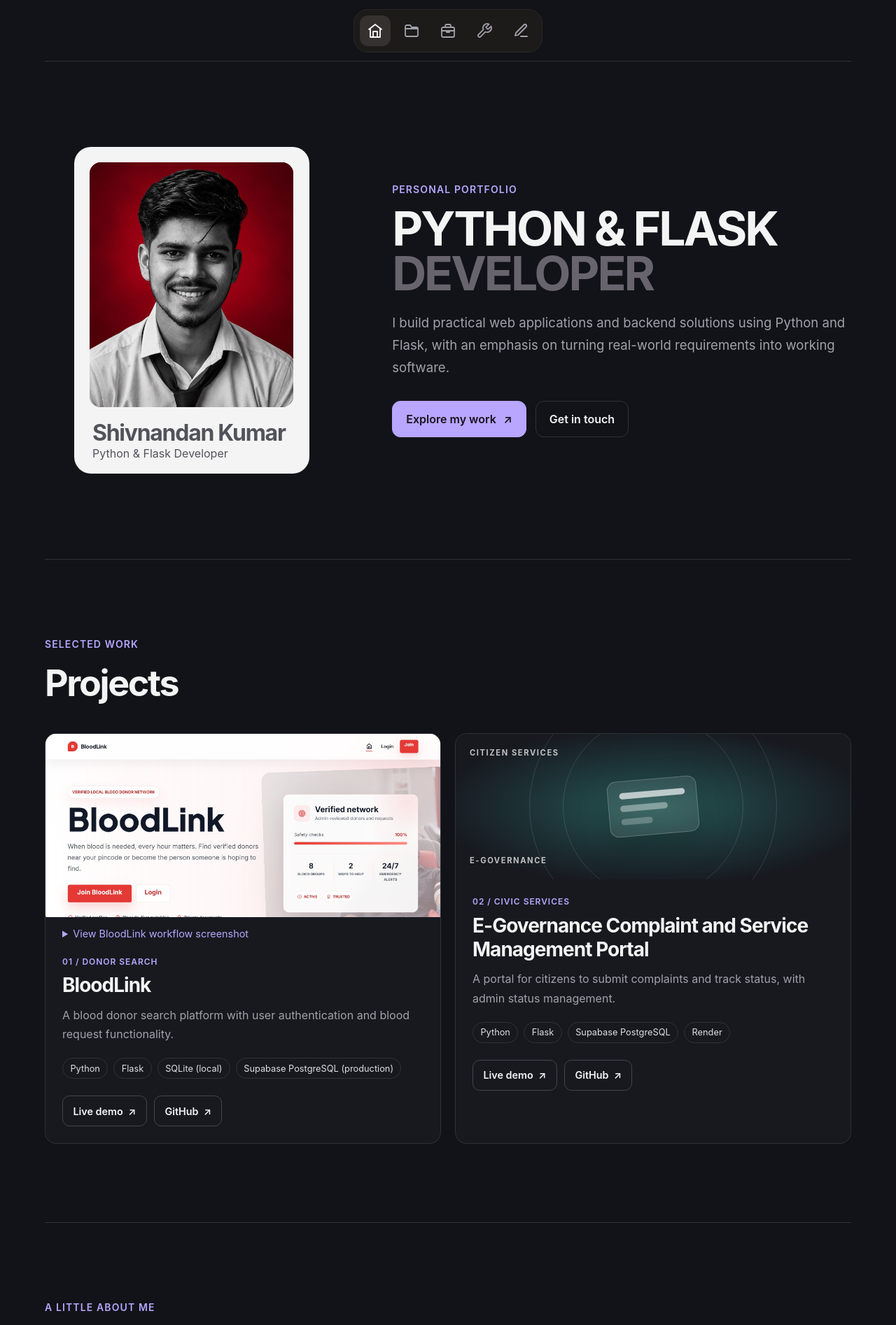
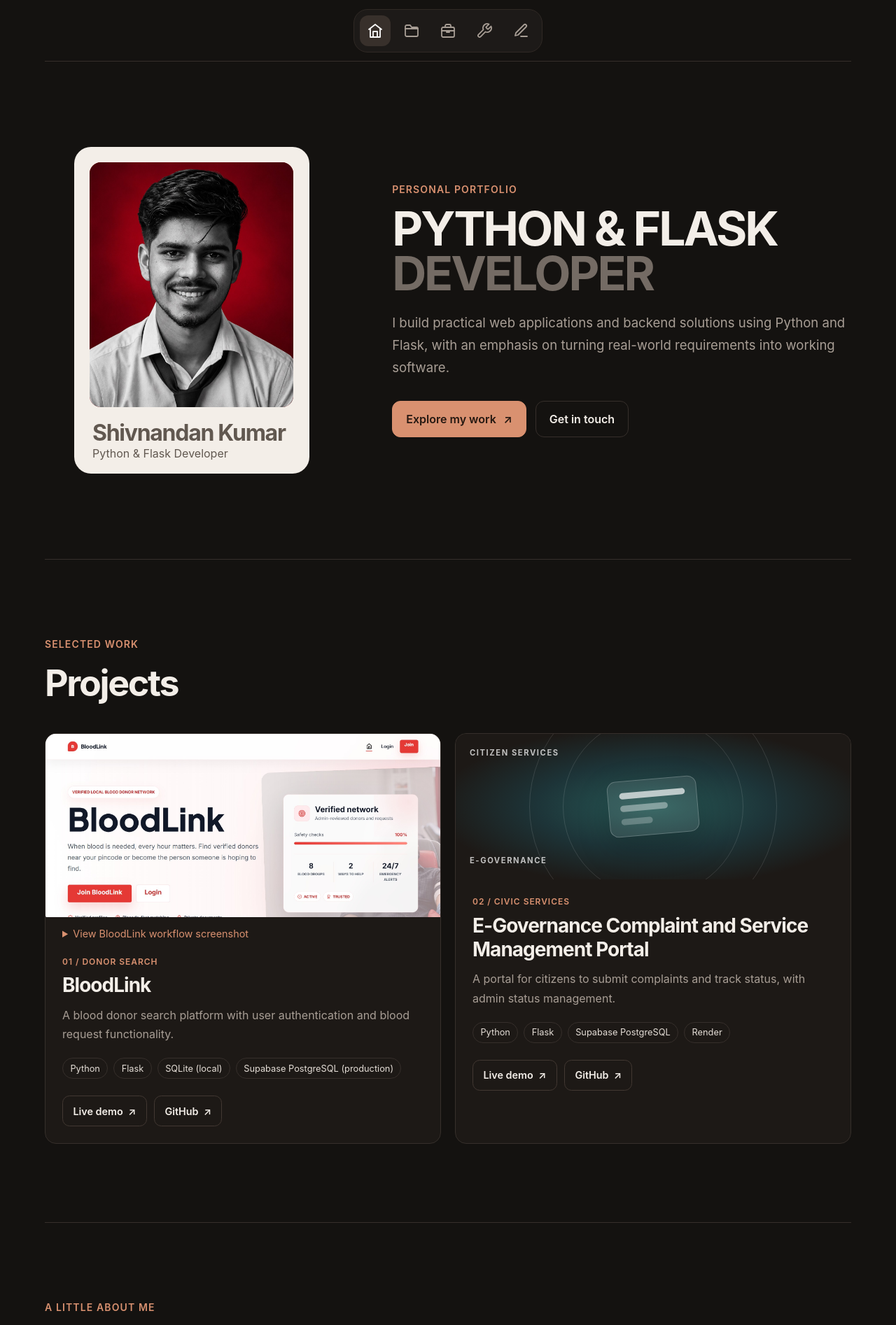
Before and after one commit to shivnandan-kumar/shivnandan-portfolio, a Flask app: page / in a window 1280 px wide. Shown: the top 1894 px of the page at 70% size. Run offline with Flask 3, Linux system fonts and the light colour scheme.

Commit message:
style: warm portfolio theme with copper accents

```diff
--- a/static/css/styles.css
+++ b/static/css/styles.css
@@ -1,13 +1,13 @@
 :root {
   color-scheme: dark;
   font-family: Inter, ui-sans-serif, system-ui, -apple-system, BlinkMacSystemFont, "Segoe UI", sans-serif;
-  color: #f4f4f5;
-  background: #111318;
+  color: #f3eee8;
+  background: #141210;
   font-synthesis: none;
   text-rendering: optimizeLegibility;
-  --color-muted: #a1a1aa;
-  --color-border: #30323a;
-  --color-accent: #b8a6ff;
+  --color-muted: #a89e95;
+  --color-border: #362f2b;
+  --color-accent: #d99170;
 }
 
 * {
@@ -84,9 +84,9 @@ main {
   gap: 0.5rem;
   margin: 0;
   padding: 0.5rem;
-  border: 1px solid #292725;
+  border: 1px solid #302925;
   border-radius: 1.25rem;
-  background: #1c1b1a;
+  background: #1d1a18;
   list-style: none;
 }
 
@@ -110,7 +110,7 @@ main {
   padding: 0.35rem 0.75rem;
   transform: translate(-50%, -0.25rem);
   border-radius: 0.6rem;
-  background: #34312e;
+  background: #38302b;
   color: #fff;
   content: attr(data-tooltip);
   font-size: 0.875rem;
@@ -170,7 +170,7 @@ main {
   overflow: hidden;
   padding: 1.4rem 1.4rem 1rem;
   border-radius: 1.5rem;
-  background: #f4f4f5;
+  background: #f3eee8;
 }
 
 .hero-profile-photo {
@@ -198,12 +198,12 @@ main {
   font-size: clamp(1.5rem, 3vw, 2rem);
   font-weight: 700;
   letter-spacing: -0.04em;
-  color: #111318;
+  color: #141210;
 }
 
 .hero-profile-details p {
   margin-bottom: 0;
-  color: #52525b;
+  color: #615850;
 }
 
 .hero-copy {
@@ -221,7 +221,7 @@ main {
 
 .hero-copy h1 span {
   display: block;
-  color: #68646e;
+  color: #746b64;
 }
 
 .hero-copy .section-note {
@@ -245,7 +245,7 @@ main {
   padding: 0.8rem 1.2rem;
   border: 1px solid var(--color-border);
   border-radius: 0.75rem;
-  color: #f4f4f5;
+  color: #f3eee8;
   font-weight: 600;
   text-decoration: none;
   transition: border-color 160ms ease, background-color 160ms ease, transform 160ms ease;
@@ -259,11 +259,11 @@ main {
 .hero-link-primary {
   border-color: var(--color-accent);
   background: var(--color-accent);
-  color: #15131c;
+  color: #251811;
 }
 
 .hero-link-primary:hover {
-  background: #c8baff;
+  background: #e7a081;
 }
 
 .hero-owner {
@@ -560,7 +560,7 @@ h2 {
   overflow: hidden;
   border: 1px solid var(--color-border);
   border-radius: 1rem;
-  background: #17191f;
+  background: #1d1916;
 }
 
 .project-art {
@@ -633,11 +633,11 @@ h2 {
 }
 
 .project-art-bloodlink {
-  background: radial-gradient(ellipse at 50% 50%, #752c3b 0%, #321d27 42%, #17191f 78%);
+  background: radial-gradient(ellipse at 50% 50%, #752c3b 0%, #321d27 42%, #1d1916 78%);
 }
 
 .project-art-governance {
-  background: radial-gradient(ellipse at 50% 50%, #285b58 0%, #1d3438 42%, #17191f 78%);
+  background: radial-gradient(ellipse at 50% 50%, #285b58 0%, #1d3438 42%, #1d1916 78%);
 }
 
 .project-art-label,
@@ -737,7 +737,7 @@ h2 {
   padding: 0.4rem 0.65rem;
   border: 1px solid var(--color-border);
   border-radius: 999px;
-  color: #dedee3;
+  color: #e4ddd6;
   font-size: 0.8rem;
 }
 
@@ -754,9 +754,9 @@ h2 {
   align-items: center;
   gap: 0.45rem;
   padding: 0.6rem 0.9rem;
-  border: 1px solid #48434f;
+  border: 1px solid #423832;
   border-radius: 0.65rem;
-  color: #f4f4f5;
+  color: #f3eee8;
   font-size: 0.9rem;
   font-weight: 600;
   text-decoration: none;
--- a/templates/index.html
+++ b/templates/index.html
@@ -3,7 +3,7 @@
   <head>
     <meta charset="utf-8">
     <meta name="viewport" content="width=device-width, initial-scale=1">
-    <meta name="theme-color" content="#111318">
+    <meta name="theme-color" content="#141210">
     <meta name="description" content="Python and Flask Developer building practical web applications and backend solutions, including BloodLink and an E-Governance Complaint and Service Management Portal.">
     <meta property="og:type" content="website">
     <meta property="og:site_name" content="Shivnandan Kumar">
```
Also changed, not shown: other parts of static/css/styles.css (+22 -22 lines), README.md, static/favicon.svg.
